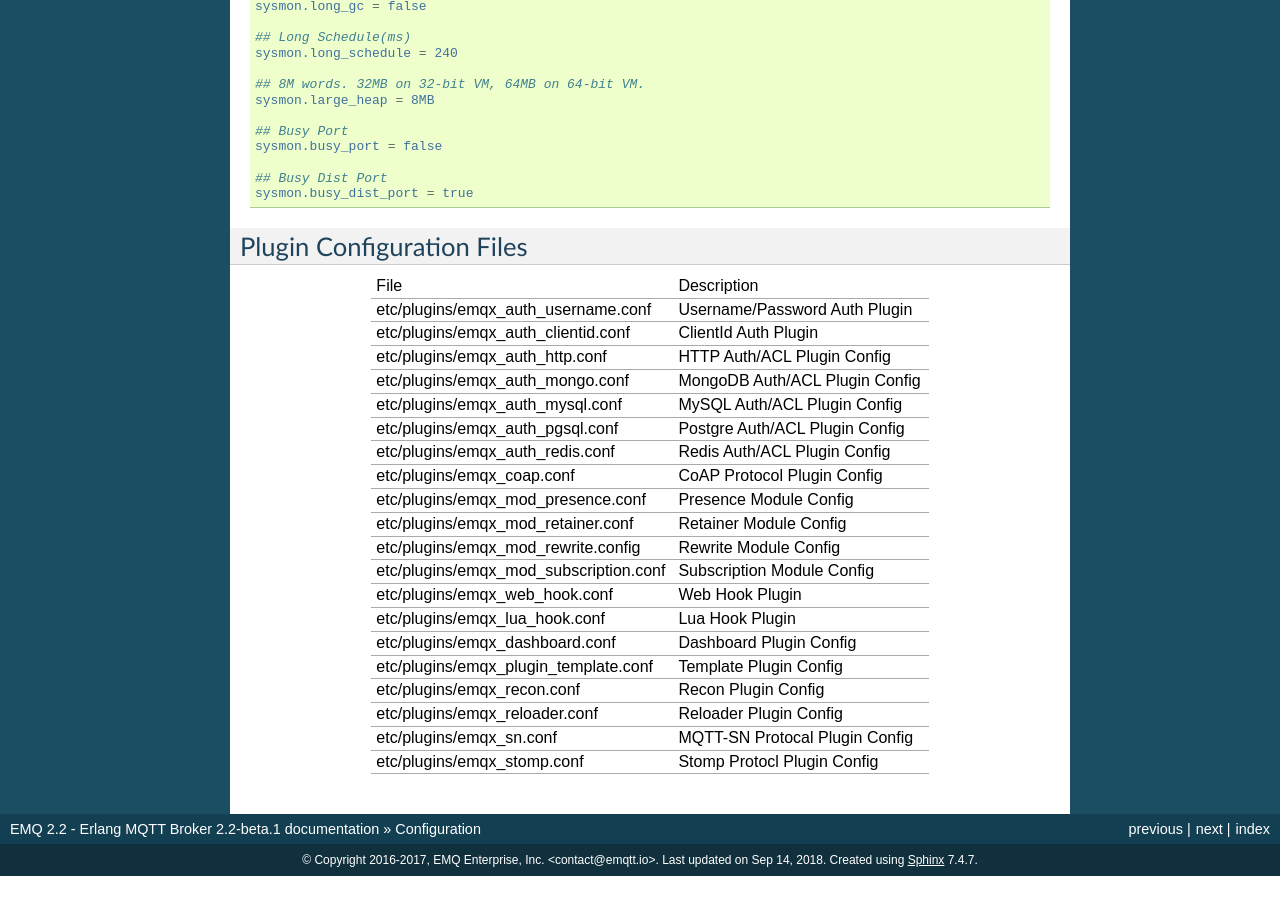
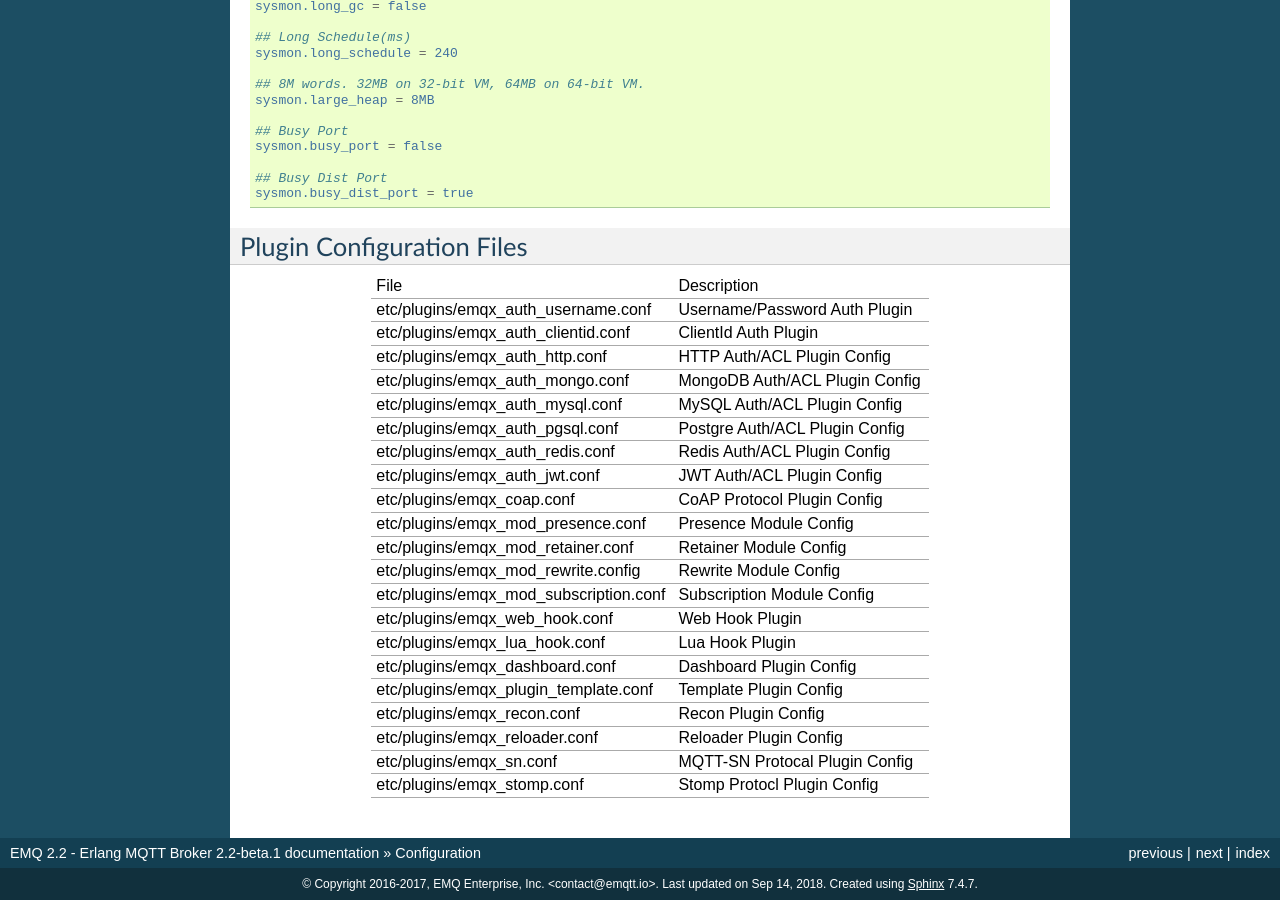
Before and after one commit to emqxarchive/emqx-docs-en, a Sphinx documentation site: the page built from source/config.rst, in a window 1280 px wide and 900 px high, scrolled down 11284 px. Built offline with Sphinx 7.4.7, drawn with Linux system fonts in a browser that asks for light colours; before the commit the page ends 12160 px from its top, so only the background shows below that.

Commit message:
Remove 'TODO' in commands.rst, add JWT plugin in config.rst

```diff
--- a/source/commands.rst
+++ b/source/commands.rst
@@ -263,8 +263,6 @@ Query all sessions::
     Session(mosqsub/44101-airlee.lo, clean_sess=true, max_inflight=100, inflight_queue=0, message_queue=0, message_dropped=0, awaiting_rel=0, awaiting_ack=0, awaiting_comp=0, created_at=1452935401)
 
 Properties of Session:
-
-TODO:??
 
 +-------------------+----------------------------------------------------------------+
 | clean_sess        | clean sess flag. false: persistent, true: transient            |
--- a/source/config.rst
+++ b/source/config.rst
@@ -816,6 +816,8 @@ Plugin Configuration Files
 +----------------------------------------+-----------------------------------+
 | etc/plugins/emqx_auth_redis.conf       | Redis Auth/ACL Plugin Config      |
 +----------------------------------------+-----------------------------------+
+| etc/plugins/emqx_auth_jwt.conf         | JWT Auth/ACL Plugin Config        |
++----------------------------------------+-----------------------------------+
 | etc/plugins/emqx_coap.conf             | CoAP Protocol Plugin Config       |
 +----------------------------------------+-----------------------------------+
 | etc/plugins/emqx_mod_presence.conf     | Presence Module Config            |
```
